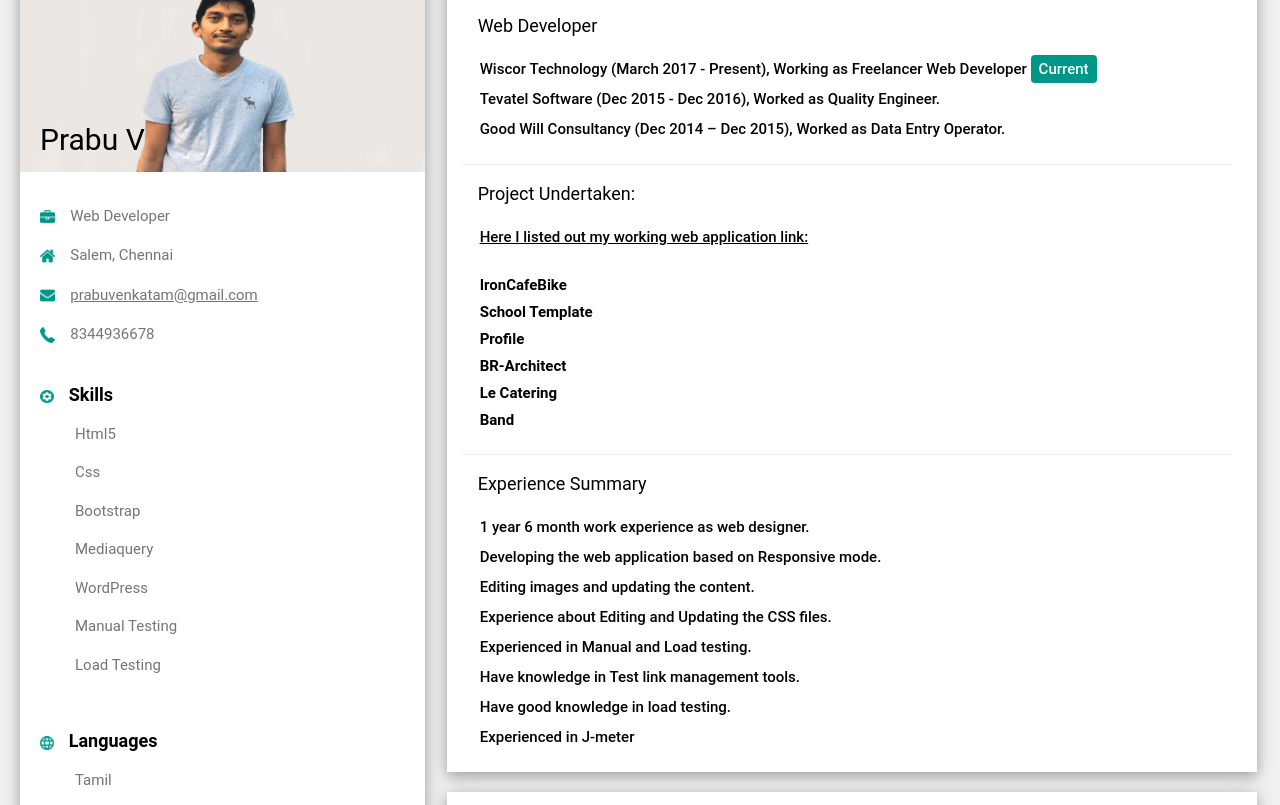
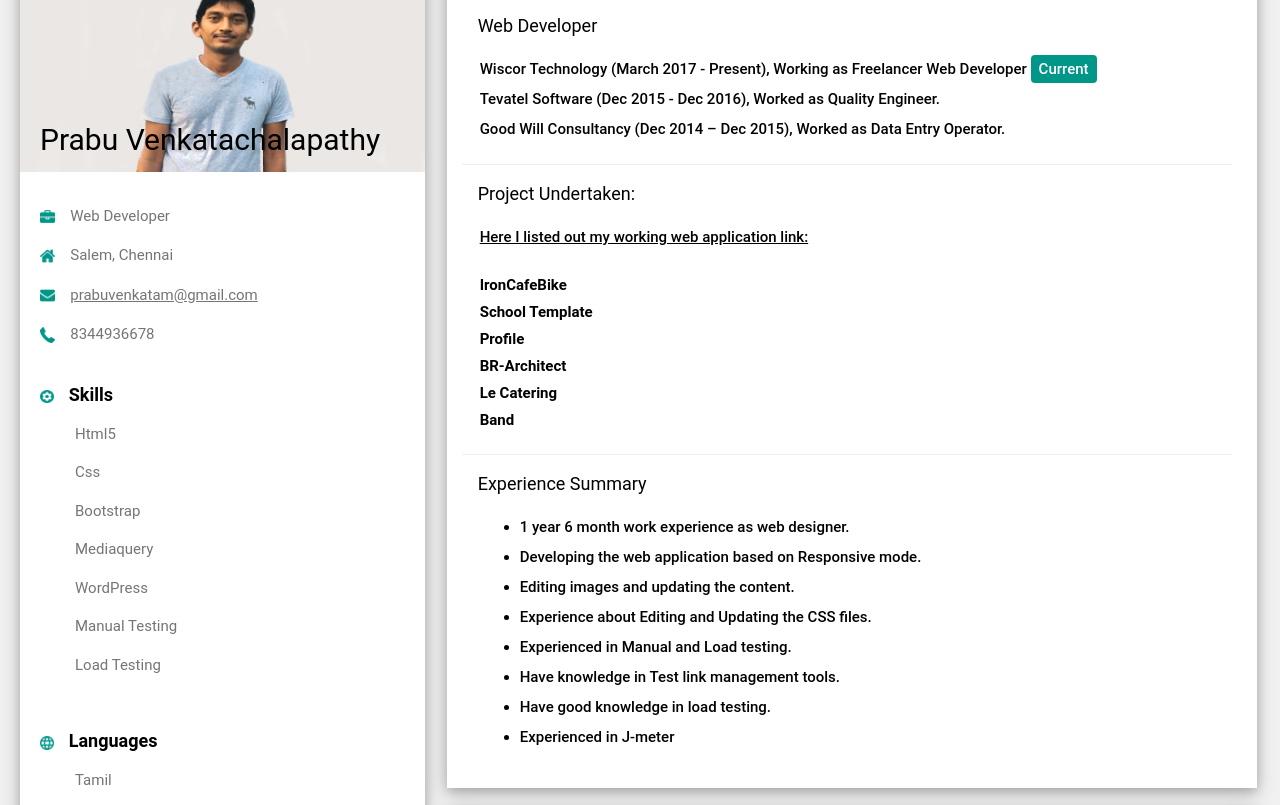
Before and after one commit to PrabuVenkatam/Profile, a plain HTML site: page index.html in a window 1280 px wide. Shown: the part 118-923 px from the top of the page. Drawn offline with nearby package versions, Linux system fonts and the light colour scheme.

Commit message:
bullet and name
two things are updated

```diff
--- a/index.html
+++ b/index.html
@@ -16,7 +16,7 @@
 			<div class="section-profile">
 				<img src="images/d1.jpg" class="bgim" alt="no img">
 				<div class="profile-name">
-					<p class="pr-h"> Prabu V</p>
+					<p class="pr-h"> Prabu Venkatachalapathy</p>
 				</div>
 				<div class="pr-detail">
 					<div class="role"><img src="images/bc.png" class="role-im" alt="no img"><span class="role-text">Web Developer</span></div>
@@ -71,15 +71,16 @@
 				<div class="work-detail">
 					<div class="w-h">Experience Summary</div>
 					<div class="w-d1">
-						1 year 6 month work experience as web designer.<br>
-						Developing the web application based on Responsive mode.<br>
-						Editing images and updating the content.<br>
-						Experience about Editing and Updating the CSS files.<br>
-						Experienced in Manual and Load testing.<br>
-						Have knowledge in Test link management tools.<br>
-						Have good knowledge in load testing.<br>
-						Experienced in J-meter<br>
-
+						<ul class="exp">
+							<li>1 year 6 month work experience as web designer.</li>
+							<li>Developing the web application based on Responsive mode.</li>
+							<li>Editing images and updating the content.</li>
+							<li>Experience about Editing and Updating the CSS files.</li>
+							<li>Experienced in Manual and Load testing.</li>
+							<li>Have knowledge in Test link management tools.</li>
+							<li>Have good knowledge in load testing.</li>
+							<li>Experienced in J-meter</li>
+						</ul>
 					</div>
 				</div>
 
```
